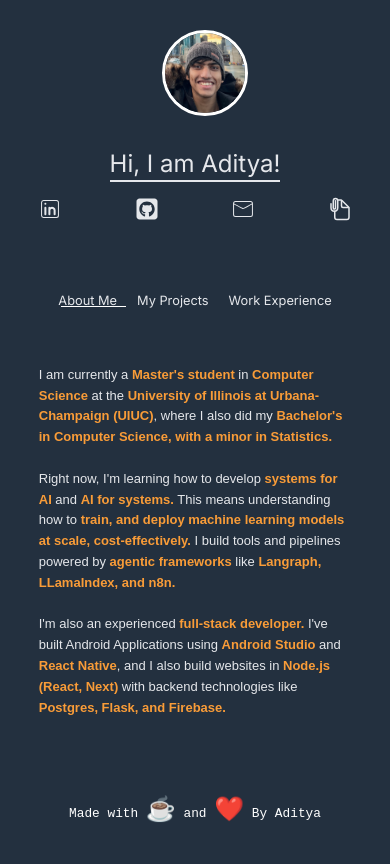
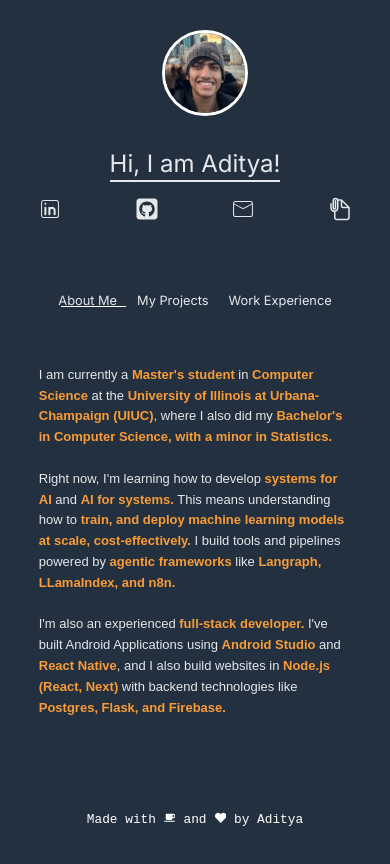
Before and after one commit to AdityaKunte18/AdityaKunte18.github.io, a Next.js app: page / in a window 390 px wide. Shown: the top 864 px of the page. Built offline with nearby package versions, Linux system fonts and the light colour scheme.

Commit message:
fixed icons for footer text

```diff
--- a/src/components/ContentContainer.js
+++ b/src/components/ContentContainer.js
@@ -3,6 +3,7 @@ import '../styles/styles.css';
 import AboutMe from './AboutMe';
 import Projects from './Projects';
 import WorkExperience from './WorkExperience';
+import { FaCoffee, FaHeart } from "react-icons/fa";
 
 function ContentContainer() {
   const tabs = ["About Me", "My Projects", "Work Experience"];
@@ -32,7 +33,7 @@ function ContentContainer() {
   }, [selectedTab]);
 
   const renderComponent = () => {
-    switch(selectedTab) {
+    switch (selectedTab) {
       case 'About Me':
         return <AboutMe />;
       case 'My Projects':
@@ -62,8 +63,15 @@ function ContentContainer() {
       </div>
 
       <div className="footerContainer">
-        <h1 style={{fontFamily:'monospace'}}>Made with <span style={{fontSize:'18pt'}}>☕️</span> and <span style={{fontSize:'18pt'}}>❤️</span> By Aditya </h1>
+        <div className="footerText">
+          <span>Made with</span>
+          <FaCoffee className="footerIcon" aria-label="coffee" />
+          <span>and</span>
+          <FaHeart className="footerIcon" aria-label="love" />
+          <span>by Aditya</span>
+        </div>
       </div>
+
     </div>
   );
 }
--- a/src/styles/styles.css
+++ b/src/styles/styles.css
@@ -520,3 +520,41 @@ body { background-color: var(--bg); color: var(--text); }
 
 .contentContainer,
 .bodyContainer { min-height: 0; }
+
+
+.footerText {
+  font-family: monospace;
+  display: inline-flex;
+  align-items: baseline;   /* keeps icons aligned with text baseline */
+  gap: 0.5rem;             /* uniform spacing between every item */
+  white-space: nowrap;     /* stay on one line */
+}
+
+.footerIcon {
+  transform: translateY(2px); /* moves icon down by 2px */
+  width: 1.1em;
+  height: 1.1em;
+}
+
+@media screen and (max-width: 1024px) {
+  .footerText {
+    font-size: 0.9rem;  /* slightly smaller */
+  }
+  .footerIcon {
+    width: 1em;
+    height: 1em;
+    transform: translateY(1px);
+  }
+}
+
+/* Mobile */
+@media screen and (max-width: 480px) {
+  .footerText {
+    font-size: 0.8rem;  /* smaller for mobile */
+  }
+  .footerIcon {
+    width: 0.9em;
+    height: 0.9em;
+    transform: translateY(1px);
+  }
+}
```
